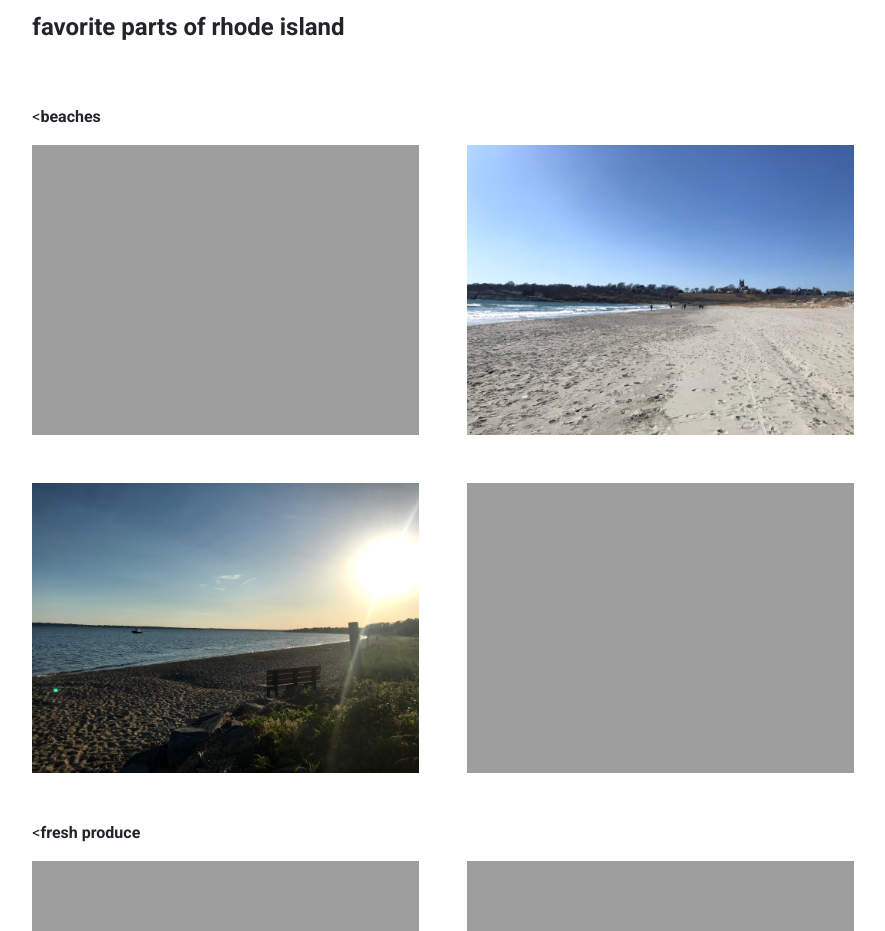
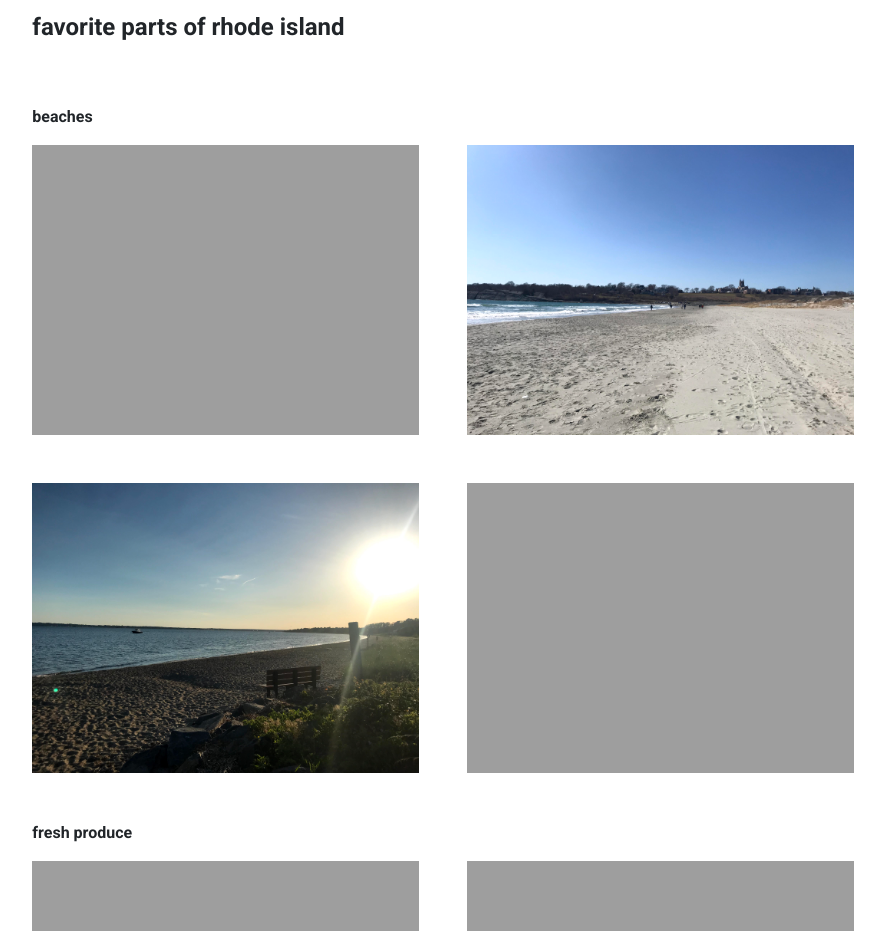
Before and after one commit to haleyk/haleyk.github.io, a Jekyll site: the page built from other.md, in a window 1280 px wide and 1400 px high. Shown: the part 259-1190 px from the top of the window, without its empty margins (197-1082 px from the left). Built offline with Jekyll 4.4.1, drawn with Linux system fonts in a browser that asks for light colours.

Commit message:
up down?

```diff
--- a/_layouts/other.html
+++ b/_layouts/other.html
@@ -7,28 +7,27 @@ layout: default
 <h3 class="fw-bold border-bottom pb-3 mb-5">other</h3>
 
 <h4 class="fw-bold pb-3 mb-5">favorite parts of rhode island</h4>
-<p><<b>beaches</b></p>
+<p><b>beaches</b></p>
 <div class="row g-5 mb-5">
   <div class="col-md-6"><img src="{{ site.github.url }}/assets/img/beach1.jpg" alt="contact" width="100%"></div>
   <div class="col-md-6"><img src="{{ site.github.url }}/assets/img/beach2.jpg" alt="contact" width="100%"></div>
   <div class="col-md-6"><img src="{{ site.github.url }}/assets/img/beach3.jpg" alt="contact" width="100%"></div>
   <div class="col-md-6"><img src="{{ site.github.url }}/assets/img/beach4.jpg" alt="contact" width="100%"></div>
 </div>
-<p><<b>fresh produce</b></p>
+<p><b>fresh produce</b></p>
 <div class="row g-5 mb-5">
   <div class="col-md-6"><img src="{{ site.github.url }}/assets/img/farm1.jpg" alt="contact" width="100%"></div>
   <div class="col-md-6"><img src="{{ site.github.url }}/assets/img/farm2.jpg" alt="contact" width="100%"></div>
 </div>
-<p><<b>state parks</b></p>
+<p><b>state parks</b></p>
 <div class="row g-5 mb-5">
   <div class="col-md-6"><img src="{{ site.github.url }}/assets/img/park1.jpg" alt="contact" width="100%"></div>
   <div class="col-md-6"><img src="{{ site.github.url }}/assets/img/park2.jpg" alt="contact" width="100%"></div>
 </div>
-<p><<b>beautiful skylines</b></p>
+<p><b>beautiful skylines</b></p>
 <div class="row g-5 mb-5">
-  <div class="col-md-6"><img src="{{ site.github.url }}/assets/img/sky2.jpg" alt="contact" width="100%"></div>
+  <div class="col-md-6"><img src="{{ site.github.url }}/assets/img/sky2.jpg" alt="contact" width="100%"> <img src="{{ site.github.url }}/assets/img/sky3.jpg" alt="contact" width="100%"> </div>
   <div class="col-md-6"><img src="{{ site.github.url }}/assets/img/sky1.jpg" alt="contact" width="100%"></div>
-  <div class="col-md-6"><img src="{{ site.github.url }}/assets/img/sky3.jpg" alt="contact" width="100%"></div>
 </div>
 
 <h4 class="fw-bold pb-3 mb-5">biking</h4>
```
